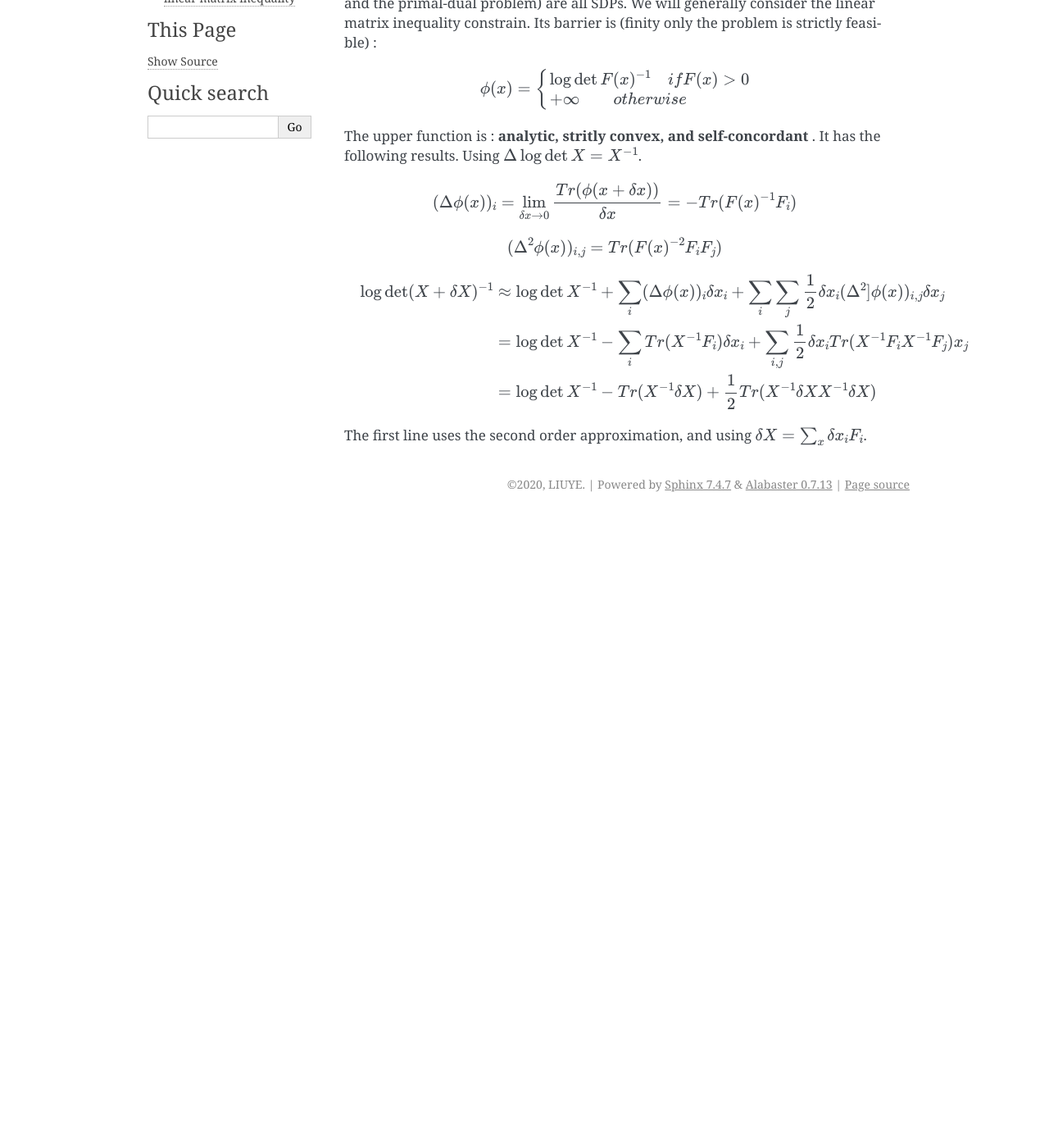
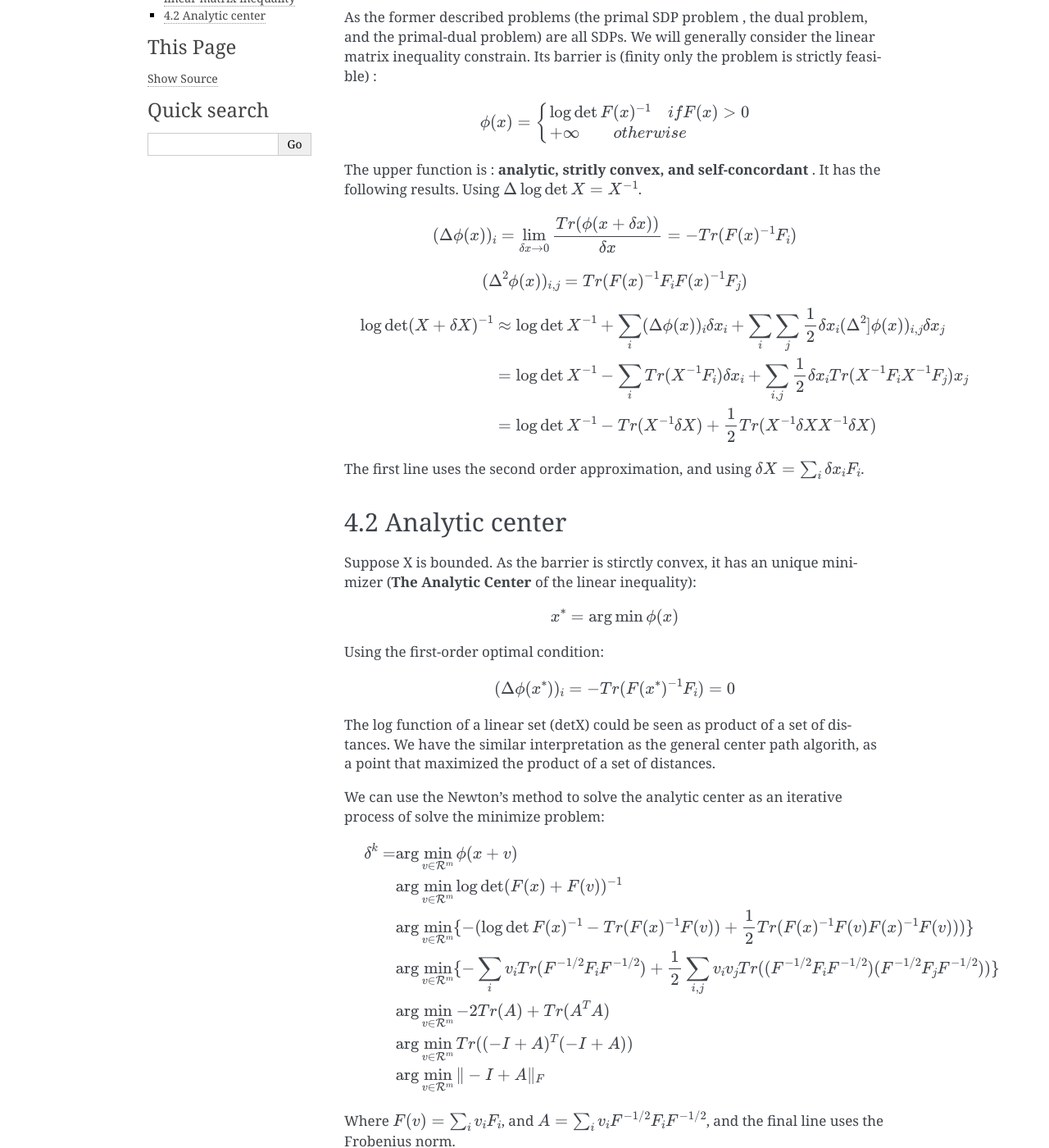
Before and after one commit to gggliuye/cvx_learning, a Sphinx documentation site: the page built from docs/SDP/CentralPath.rst, in a window 1280 px wide and 1400 px high, scrolled down 337 px. Shown: the whole window at 82% size. Built offline with Sphinx 7.4.7, drawn with Linux system fonts in a browser that asks for light colours; before the commit the page ends 967 px from its top, so only the background shows below that; some of the changed text lies outside the part shown.

Commit message:
Update CentralPath.rst

```diff
--- a/docs/SDP/CentralPath.rst
+++ b/docs/SDP/CentralPath.rst
@@ -4,6 +4,8 @@
 The problem solving algorithm will be developed as an central path algorithm.
 By firstly develop the barrier function for the constrains then find an central path, using
 the barrier 'force field'.
+
+Suppose the strictly feasible holds.
 
 4.1 Barrier Function for a linear matrix inequality
 ------------------------
@@ -26,7 +28,7 @@
   (\Delta \phi(x))_{i} = \lim_{\delta x \to 0}\frac{Tr(\phi(x+\delta x))}{\delta x} = - Tr(F(x)^{-1}F_{i})
 
 .. math::
-  (\Delta^{2} \phi(x))_{i,j} = Tr(F(x)^{-2}F_{i}F_{j})
+  (\Delta^{2} \phi(x))_{i,j} = Tr(F(x)^{-1}F_{i}F(x)^{-1}F_{j})
 
 .. math::
   \begin{align*}
@@ -36,4 +38,36 @@
   & = \log\det X^{-1} - Tr(X^{-1}\delta X) + \frac{1}{2} Tr(X^{-1}\delta X X^{-1}\delta X)
   \end{align*}
 
-The first line uses the second order approximation, and using :math:`\delta X = \sum_{x}\delta x_{i}F_{i}`.
+The first line uses the second order approximation, and using :math:`\delta X = \sum_{i}\delta x_{i}F_{i}`.
+
+4.2 Analytic center
+------------------------
+
+Suppose X is bounded. As the barrier is stirctly convex, it has an unique minimizer (**The Analytic Center** of the linear inequality):
+
+.. math::
+  x^{*} = \arg\min \phi(x)
+
+Using the first-order optimal condition:
+
+.. math::
+  (\Delta \phi(x^{*}))_{i} = - Tr(F(x^{*})^{-1}F_{i}) = 0
+
+The log function of a linear set (detX) could be seen as product of a set of distances. We have the similar interpretation as the general
+center path algorith, as a point that maximized the product of a set of distances.
+
+We can use the Newton's method to solve the analytic center as an iterative process of solve the minimize problem:
+
+.. math::
+  \begin{align*}
+  \delta^{k} = &\arg\min_{v\in \mathcal{R}^{m}} \phi(x+v) \\
+  & \arg\min_{v\in \mathcal{R}^{m}} \log\det(F(x) +F(v))^{-1} \\
+  & \arg\min_{v\in \mathcal{R}^{m}}\{ - (\log\det F(x)^{-1} - Tr(F(x)^{-1}F(v)) + \frac{1}{2} Tr(F(x)^{-1}F(v) F(x)^{-1}F(v))) \} \\
+  & \arg\min_{v\in \mathcal{R}^{m}} \{ -\sum_{i}v_{i}Tr(F^{-1/2}F_{i}F^{-1/2}) + \frac{1}{2} \sum_{i,j}v_{i}v_{j}Tr((F^{-1/2}F_{i}F^{-1/2})(F^{-1/2}F_{j}F^{-1/2})) \} \\
+  & \arg\min_{v\in \mathcal{R}^{m}} -2Tr(A) + Tr(A^{T}A) \\
+  & \arg\min_{v\in \mathcal{R}^{m}} Tr((-I+A)^{T}(-I+A)) \\
+  & \arg\min_{v\in \mathcal{R}^{m}} \| -I + A  \|_{F}
+  \end{align*}
+
+Where :math:`F(v) = \sum_{i}v_{i}F_{i}`, and :math:`A =\sum_{i}v_{i} F^{-1/2}F_{i}F^{-1/2}`, and the final
+line uses the Frobenius norm.
```
